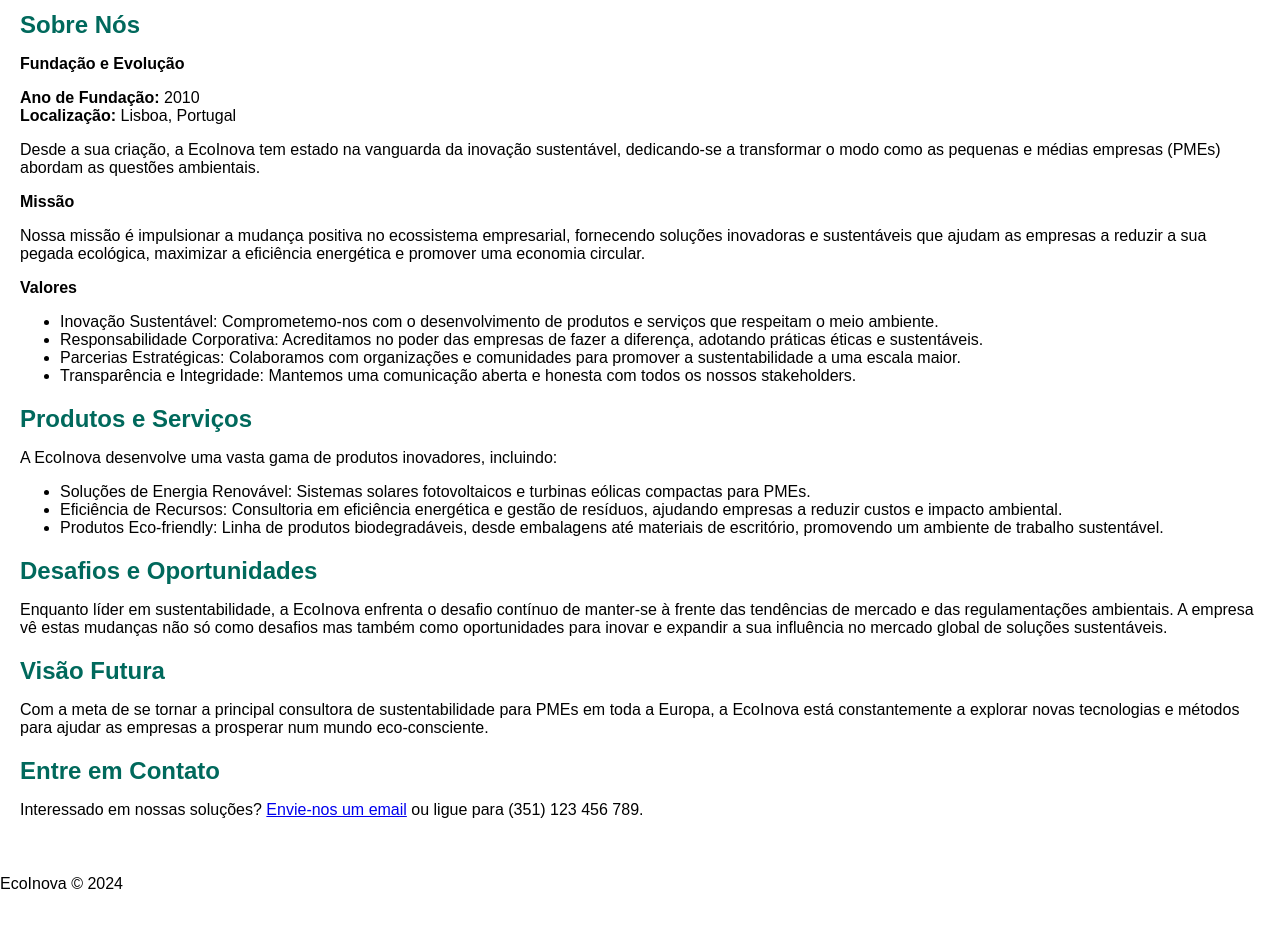
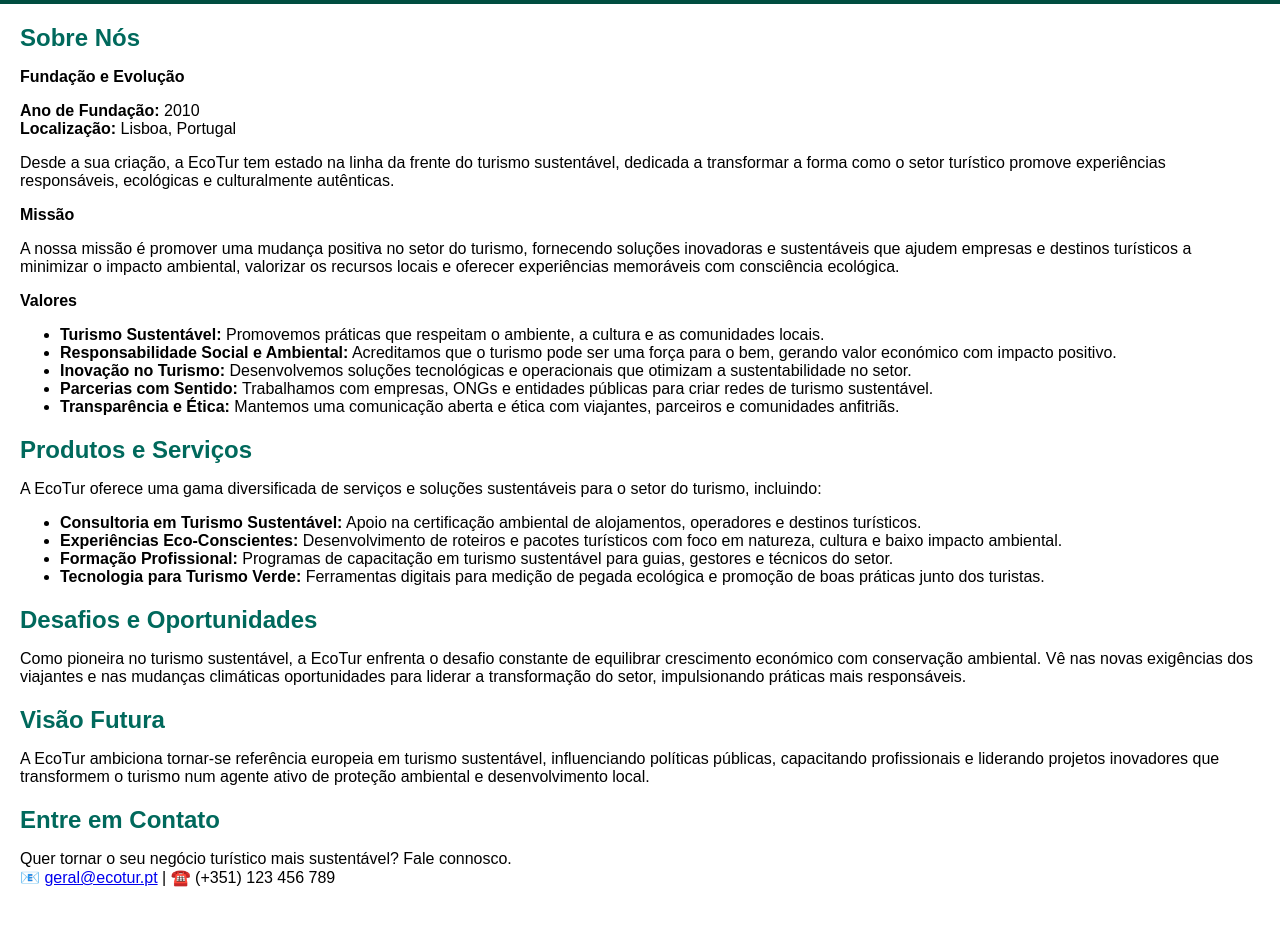
Before and after one commit to marianacpais/intro-chatgpt, a plain HTML site: page site_EcoTur/index.html in a window 1280 px wide. Shown: the part 136-1076 px from the top of the page. Before the commit the page ends 1045 px from the top, so only its background shows below. Drawn offline with Linux system fonts and the light colour scheme.

Commit message:
fix: Fix index.html

```diff
--- a/site_EcoTur/index.html
+++ b/site_EcoTur/index.html
@@ -4,7 +4,7 @@
 <head>
   <meta charset="UTF-8">
   <meta name="viewport" content="width=device-width, initial-scale=1.0">
-  <title>EcoInova - Pioneira em Soluções Sustentáveis</title>
+  <title>EcoTur - Turismo Sustentável</title>
   <style>
     body {
       font-family: Arial, sans-serif;
@@ -48,10 +48,10 @@
 <body>
 
   <div class="header">
-    <img src="logo.webp" alt="Logotipo da EcoInova" class="logo">
+    <img src="logo.png" alt="Logotipo da EcoTur" class="logo">
     <div>
       <h1 class="title-heading">EcoTur</h1>
-      <p>Liderando com soluções sustentáveis</p>
+      <p>Turismo Sustentável com Impacto Positivo</p>
     </div>
   </div>
 
@@ -62,61 +62,52 @@
       <p><strong>Ano de Fundação:</strong> 2010<br>
         <strong>Localização:</strong> Lisboa, Portugal
       </p>
-      <p>Desde a sua criação, a EcoInova tem estado na vanguarda da inovação sustentável, dedicando-se a transformar o
-        modo como as pequenas e médias empresas (PMEs) abordam as questões ambientais.</p>
+      <p>Desde a sua criação, a EcoTur tem estado na linha da frente do turismo sustentável, dedicada a transformar a forma como o setor turístico promove experiências responsáveis, ecológicas e culturalmente autênticas.</p>
 
       <p><strong>Missão</strong></p>
-      <p>Nossa missão é impulsionar a mudança positiva no ecossistema empresarial, fornecendo soluções inovadoras e
-        sustentáveis que ajudam as empresas a reduzir a sua pegada ecológica, maximizar a eficiência energética e
-        promover uma economia circular.</p>
+      <p>A nossa missão é promover uma mudança positiva no setor do turismo, fornecendo soluções inovadoras e sustentáveis que ajudem empresas e destinos turísticos a minimizar o impacto ambiental, valorizar os recursos locais e oferecer experiências memoráveis com consciência ecológica.</p>
 
       <p><strong>Valores</strong></p>
       <ul>
-        <li>Inovação Sustentável: Comprometemo-nos com o desenvolvimento de produtos e serviços que respeitam o meio
-          ambiente.</li>
-        <li>Responsabilidade Corporativa: Acreditamos no poder das empresas de fazer a diferença, adotando práticas
-          éticas e sustentáveis.</li>
-        <li>Parcerias Estratégicas: Colaboramos com organizações e comunidades para promover a sustentabilidade a uma
-          escala maior.</li>
-        <li>Transparência e Integridade: Mantemos uma comunicação aberta e honesta com todos os nossos stakeholders.
-        </li>
+        <li><strong>Turismo Sustentável:</strong> Promovemos práticas que respeitam o ambiente, a cultura e as comunidades locais.</li>
+        <li><strong>Responsabilidade Social e Ambiental:</strong> Acreditamos que o turismo pode ser uma força para o bem, gerando valor económico com impacto positivo.</li>
+        <li><strong>Inovação no Turismo:</strong> Desenvolvemos soluções tecnológicas e operacionais que otimizam a sustentabilidade no setor.</li>
+        <li><strong>Parcerias com Sentido:</strong> Trabalhamos com empresas, ONGs e entidades públicas para criar redes de turismo sustentável.</li>
+        <li><strong>Transparência e Ética:</strong> Mantemos uma comunicação aberta e ética com viajantes, parceiros e comunidades anfitriãs.</li>
       </ul>
     </div>
 
     <div class="section">
       <h2>Produtos e Serviços</h2>
-      <p>A EcoInova desenvolve uma vasta gama de produtos inovadores, incluindo:</p>
+      <p>A EcoTur oferece uma gama diversificada de serviços e soluções sustentáveis para o setor do turismo, incluindo:</p>
       <ul>
-        <li>Soluções de Energia Renovável: Sistemas solares fotovoltaicos e turbinas eólicas compactas para PMEs.</li>
-        <li>Eficiência de Recursos: Consultoria em eficiência energética e gestão de resíduos, ajudando empresas a
-          reduzir custos e impacto ambiental.</li>
-        <li>Produtos Eco-friendly: Linha de produtos biodegradáveis, desde embalagens até materiais de escritório,
-          promovendo um ambiente de trabalho sustentável.</li>
+        <li><strong>Consultoria em Turismo Sustentável:</strong> Apoio na certificação ambiental de alojamentos, operadores e destinos turísticos.</li>
+        <li><strong>Experiências Eco-Conscientes:</strong> Desenvolvimento de roteiros e pacotes turísticos com foco em natureza, cultura e baixo impacto ambiental.</li>
+        <li><strong>Formação Profissional:</strong> Programas de capacitação em turismo sustentável para guias, gestores e técnicos do setor.</li>
+        <li><strong>Tecnologia para Turismo Verde:</strong> Ferramentas digitais para medição de pegada ecológica e promoção de boas práticas junto dos turistas.</li>
       </ul>
     </div>
 
     <div class="section">
       <h2>Desafios e Oportunidades</h2>
-      <p>Enquanto líder em sustentabilidade, a EcoInova enfrenta o desafio contínuo de manter-se à frente das tendências
-        de mercado e das regulamentações ambientais. A empresa vê estas mudanças não só como desafios mas também como
-        oportunidades para inovar e expandir a sua influência no mercado global de soluções sustentáveis.</p>
+      <p>Como pioneira no turismo sustentável, a EcoTur enfrenta o desafio constante de equilibrar crescimento económico com conservação ambiental. Vê nas novas exigências dos viajantes e nas mudanças climáticas oportunidades para liderar a transformação do setor, impulsionando práticas mais responsáveis.</p>
     </div>
 
     <div class="section">
       <h2>Visão Futura</h2>
-      <p>Com a meta de se tornar a principal consultora de sustentabilidade para PMEs em toda a Europa, a EcoInova está
-        constantemente a explorar novas tecnologias e métodos para ajudar as empresas a prosperar num mundo eco-consciente.</p>
+      <p>A EcoTur ambiciona tornar-se referência europeia em turismo sustentável, influenciando políticas públicas, capacitando profissionais e liderando projetos inovadores que transformem o turismo num agente ativo de proteção ambiental e desenvolvimento local.</p>
     </div>
 
     <div class="section">
       <h2>Entre em Contato</h2>
-      <p>Interessado em nossas soluções? <a href="mailto:contacto@ecoinova.pt">Envie-nos um email</a> ou ligue para (351)
-        123 456 789.</p>
+      <p>Quer tornar o seu negócio turístico mais sustentável? Fale connosco.<br>
+        📧 <a href="mailto:geral@ecotur.pt">geral@ecotur.pt</a> | ☎️ (+351) 123 456 789
+      </p>
     </div>
   </div>
 
   <div class="footer">
-    <p>EcoInova &copy; 2024</p>
+    <p>EcoTur &copy; 2024</p>
   </div>
 
 </body>
```
